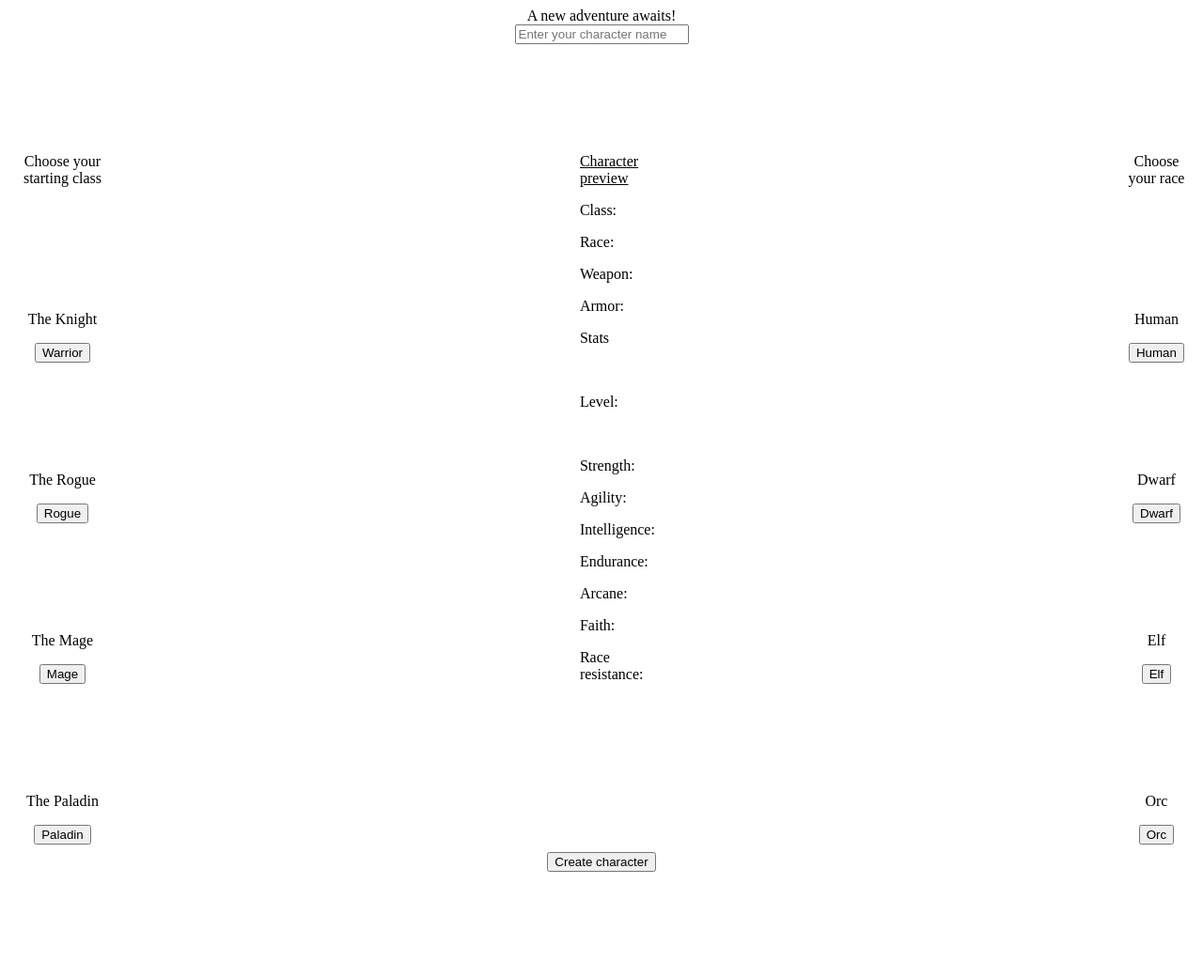
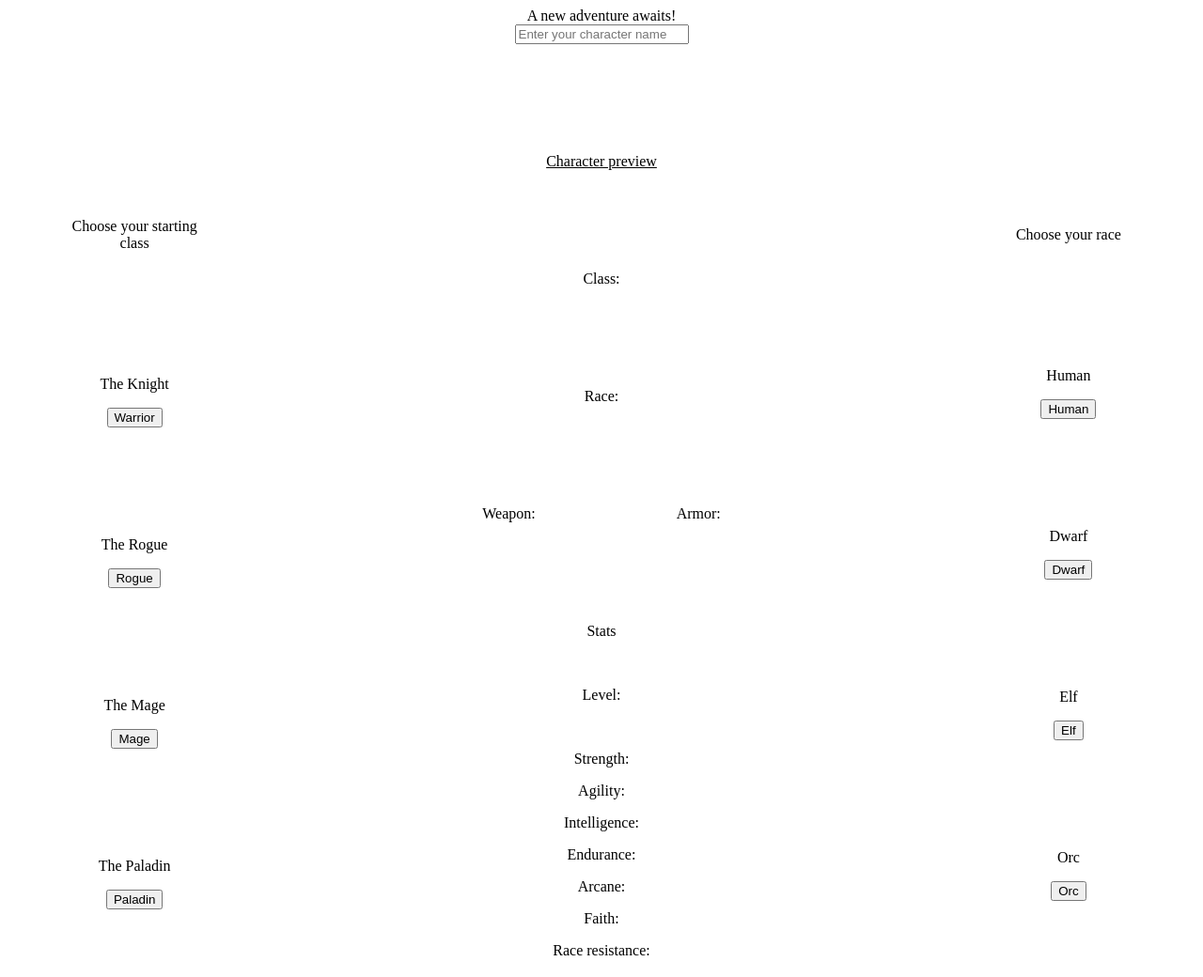
Before and after one commit to blubean11/DatabaseTermProject, a plain HTML site: page index.html in a window 1280 px wide. Shown: the top 1040 px of the page at 94% size. Before the commit the page ends 936 px from the top, so only its background shows below. Drawn offline with Linux system fonts and the light colour scheme.

Commit message:
Update style.css

```diff
--- a/style.css
+++ b/style.css
@@ -1,8 +1,6 @@
 body {
     display: flex;
-    justify-content: center;
     flex-direction: column;
-    align-items: flex-start;
     align-items: center;
 }
 
@@ -10,7 +8,10 @@ body {
     display: flex;
     margin: 8px;
     margin-top: 100px;
-    gap: 500px;
+    margin-bottom: 100px;
+    gap: 300px;
+    align-items: center;
+    flex: 1;
 }
 
 .classContainer {
@@ -18,6 +19,7 @@ body {
     flex-direction: column;
     text-align: center;
     gap: 100px;
+    flex: 1;
 }
 
 .raceContainer {
@@ -25,4 +27,25 @@ body {
     flex-direction: column;
     text-align: center;
     gap: 100px;
+    flex: 1;
 }
+
+.characterPreview {
+    display: flex;
+    flex-direction: column;
+    text-align: center;
+    gap: 75px;
+}
+
+.attributes {
+    display: flex;
+    justify-content: center;
+    text-align: center;
+    gap: 200px;
+}
+
+.equipmentBlock {
+    display: flex;
+    flex-direction: row;
+    gap: 150px;
+}
```
